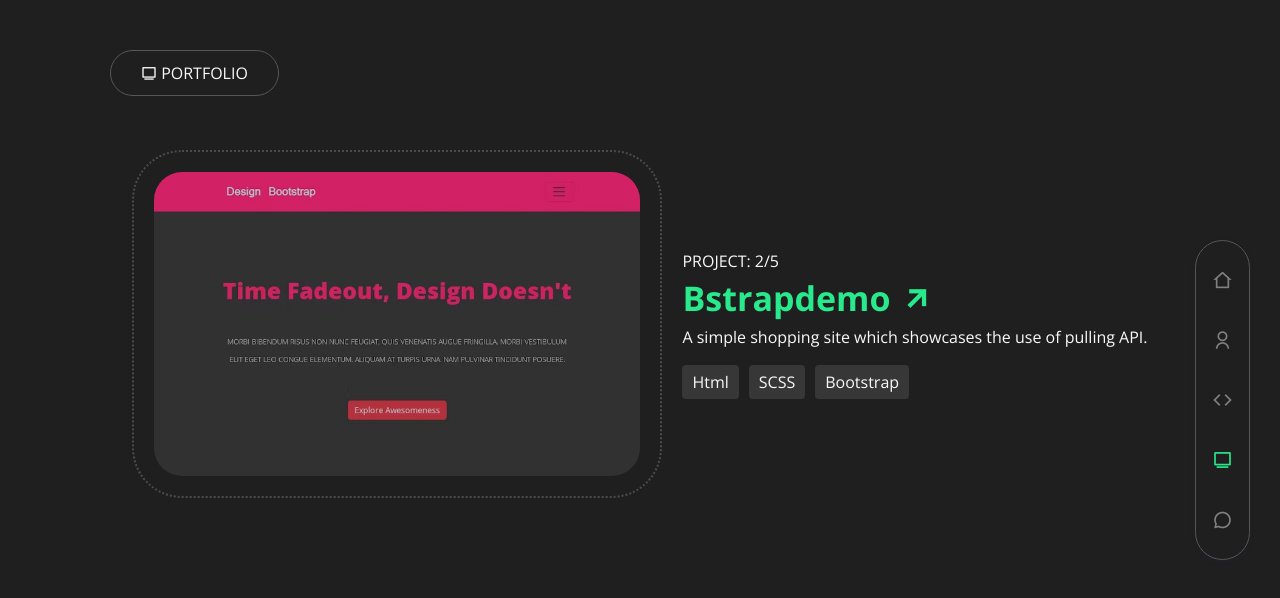
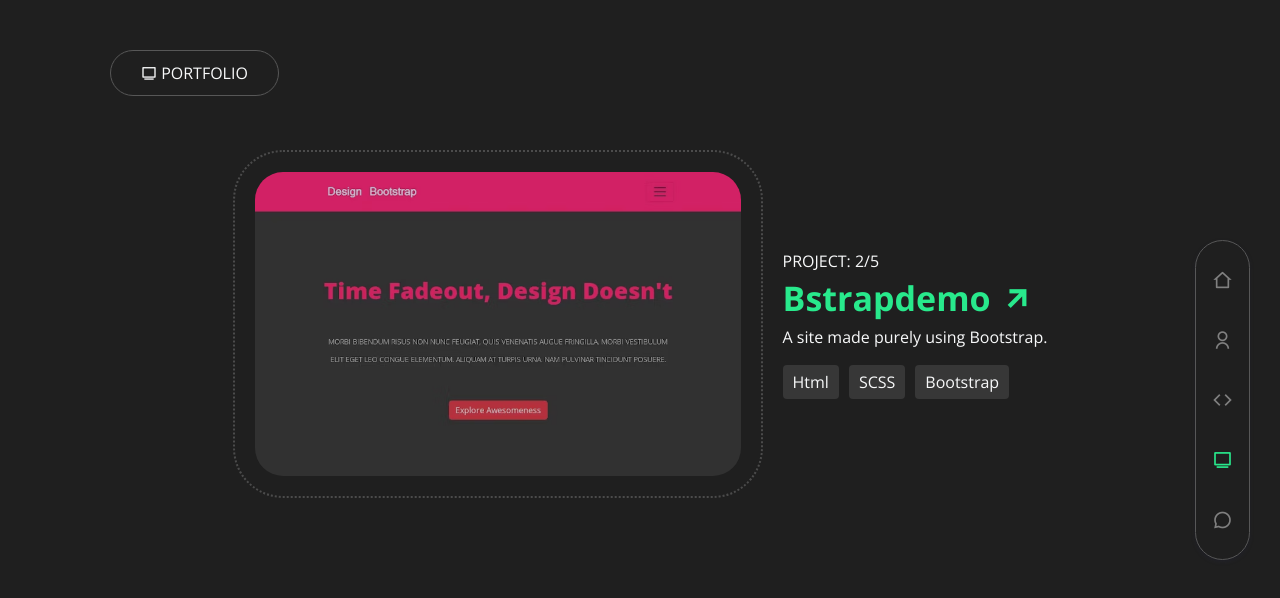
Before and after one commit to adhikariprayag/Prayag-Adhikari-Official-Site, a React (Vite) app: page /portfolio in a window 1280 px wide. Shown: the top 598 px of the page. Built offline with nearby package versions, Linux system fonts and the light colour scheme.

Commit message:
Update Portfolio.jsx

```diff
--- a/src/pages/Portfolio.jsx
+++ b/src/pages/Portfolio.jsx
@@ -57,7 +57,7 @@ function Portfolio() {
                   <div>
                     <p className='fw-lighter fs-6 p-0 m-0  '>PROJECT: 2/5</p>
                     <a href="https://bstrapdemo.netlify.app/" target='_blank'>Bstrapdemo <i className="ri-arrow-right-up-line"></i></a>
-                    <p className=''> A simple shopping site which showcases the use of pulling API.</p>
+                    <p className=''> A site made purely using Bootstrap.</p>
 
                     <div className='tools-con '>
                       <span className='tools'>Html</span>
```
